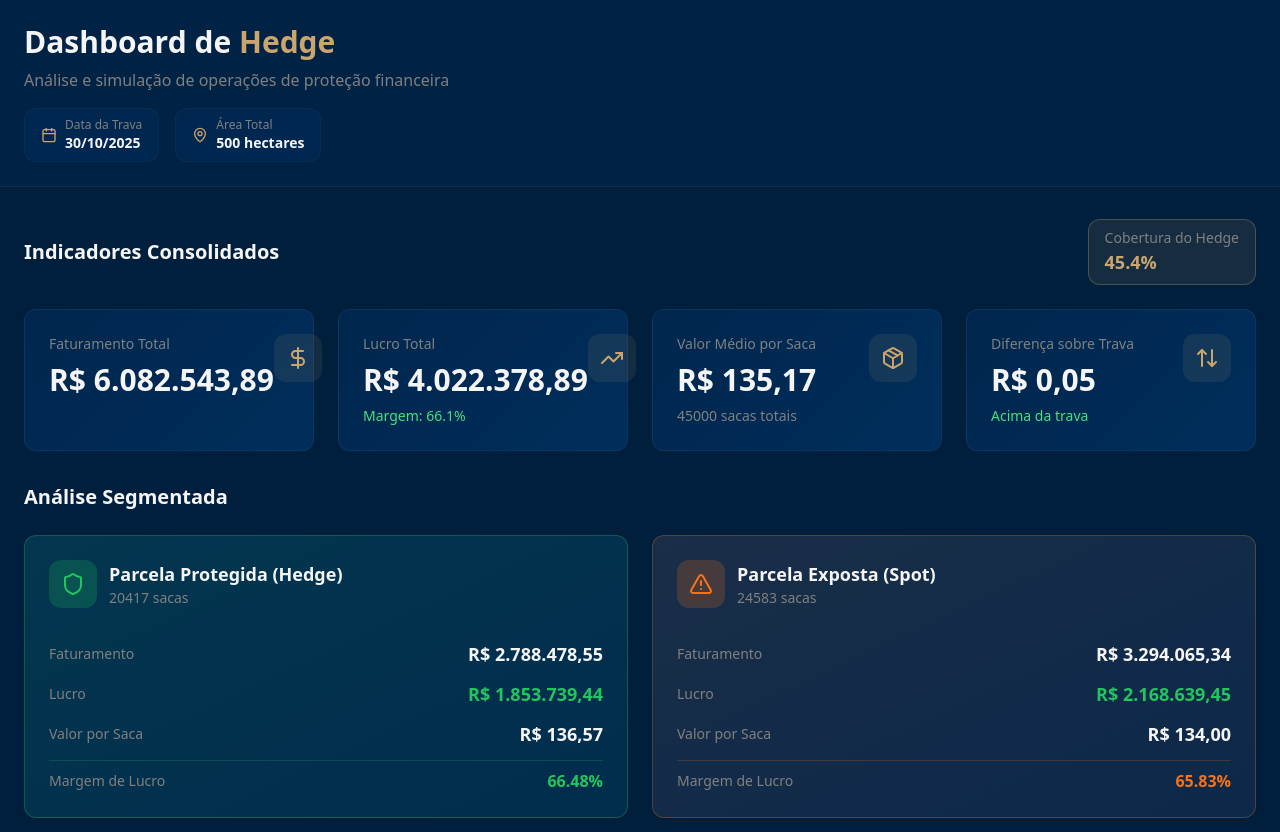
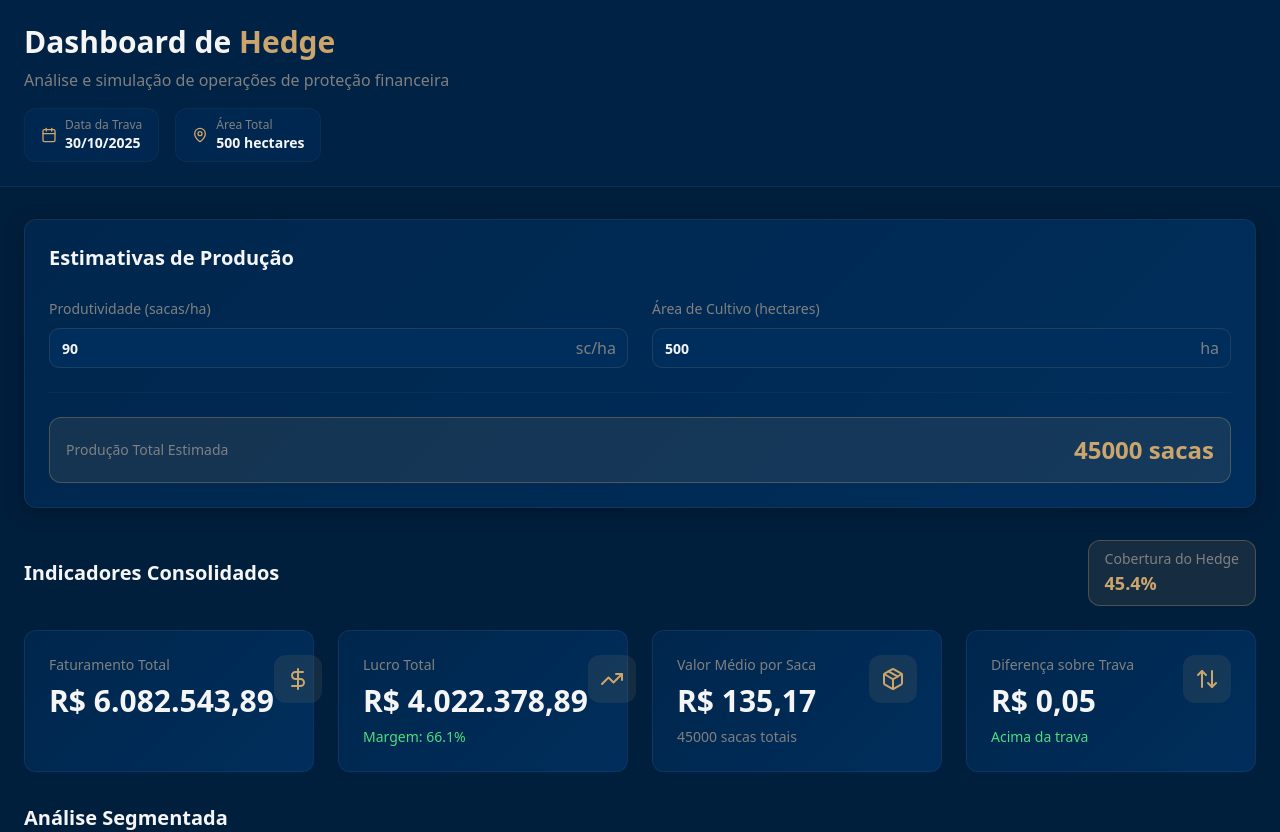
Before and after one commit to lucasbeccaa/hedge-viz-studio, a React (Vite) app: page / in a window 1280 px wide. Shown: the top 832 px of the page. Built offline with nearby package versions, Linux system fonts and the light colour scheme; the HTML template or start-up script is replaced by a standard one.

Commit message:
Add Estimativas section

```diff
--- a/src/pages/Index.tsx
+++ b/src/pages/Index.tsx
@@ -24,6 +24,10 @@ const Index = () => {
   const [precoSojaFisico, setPrecoSojaFisico] = useState(precoMercadoFisico.precoCIFSantos);
   const [dolarPtax, setDolarPtax] = useState(informacoesHedge.dolarPtax);
 
+  // Estados para estimativas de produção
+  const [sacasPorHectare, setSacasPorHectare] = useState(estimativas.sacasPorHectare);
+  const [areaCultivo, setAreaCultivo] = useState(estimativas.areaCultivo);
+
   // Estado para gerenciar cenários salvos
   const [scenarios, setScenarios] = useState<Scenario[]>([]);
 
@@ -35,8 +39,11 @@ const Index = () => {
   // Cálculo da quantidade de dólares baseado no valor da operação
   const quantidadeDolar = quantidadeBushel * travaNDFSoja;
 
+  // Cálculo da quantidade total de sacas baseado nos valores editáveis
+  const quantidadeSacas = sacasPorHectare * areaCultivo;
+
   // Custos da planilha (Custo Operacional por hectare * Área de cultivo)
-  const custosOperacional = custosCultivo.custoOperacional * estimativas.areaCultivo;
+  const custosOperacional = custosCultivo.custoOperacional * areaCultivo;
 
   // Cálculos dos KPIs conforme fórmula fornecida
   const calculaFaturamento = () => {
@@ -56,25 +63,25 @@ const Index = () => {
 
   // Cálculos separados: Parcela Protegida vs Parcela Exposta
   const bushelsParaSacas = quantidadeBushel / 2.204; // Sacas protegidas pelo hedge
-  const sacasExpostas = estimativas.quantidadeSacas - bushelsParaSacas; // Sacas sem proteção
-  const percentualCobertura = (bushelsParaSacas / estimativas.quantidadeSacas) * 100;
+  const sacasExpostas = quantidadeSacas - bushelsParaSacas; // Sacas sem proteção
+  const percentualCobertura = (bushelsParaSacas / quantidadeSacas) * 100;
 
   // Parcela Protegida (Hedge)
   const faturamentoProtegido = calculaFaturamento();
   const valorPorSacaProtegida = faturamentoProtegido / bushelsParaSacas;
-  const custoOperacionalProtegido = (bushelsParaSacas / estimativas.quantidadeSacas) * custosOperacional;
+  const custoOperacionalProtegido = (bushelsParaSacas / quantidadeSacas) * custosOperacional;
   const lucroProtegido = faturamentoProtegido - custoOperacionalProtegido;
 
   // Parcela Exposta (Spot)
   const faturamentoExpostoSpot = precoSojaFisico * sacasExpostas;
   const valorPorSacaSpot = precoSojaFisico;
-  const custoOperacionalExposto = (sacasExpostas / estimativas.quantidadeSacas) * custosOperacional;
+  const custoOperacionalExposto = (sacasExpostas / quantidadeSacas) * custosOperacional;
   const lucroExpostoSpot = faturamentoExpostoSpot - custoOperacionalExposto;
 
   // Totais Consolidados
   const faturamentoTotal = faturamentoProtegido + faturamentoExpostoSpot;
   const lucroTotal = lucroProtegido + lucroExpostoSpot;
-  const valorPorSaca = faturamentoTotal / estimativas.quantidadeSacas;
+  const valorPorSaca = faturamentoTotal / quantidadeSacas;
   const diferencaTravaCerealista = valorPorSacaProtegida - informacoesHedge.precoRealPorSaca;
 
   const formatCurrency = (value: number) => {
@@ -100,7 +107,7 @@ const Index = () => {
   // Calcular resultados para cada cenário
   const calculateScenarioResults = (scenario: Scenario): ScenarioResults => {
     const bushelsParaSacas = quantidadeBushel / 2.204;
-    const sacasExpostas = estimativas.quantidadeSacas - bushelsParaSacas;
+    const sacasExpostas = quantidadeSacas - bushelsParaSacas;
 
     // Parcela Protegida - usando fórmula correta
     const valorVendaSojaFisica = scenario.precoSojaFisico * bushelsParaSacas;
@@ -114,7 +121,7 @@ const Index = () => {
     // Totais
     const faturamento = faturamentoProtegido + faturamentoExpostoSpot;
     const lucro = faturamento - custosOperacional;
-    const valorSaca = faturamento / estimativas.quantidadeSacas;
+    const valorSaca = faturamento / quantidadeSacas;
     const margem = (lucro / faturamento) * 100;
     const roi = (lucro / custosOperacional) * 100;
 
@@ -160,7 +167,7 @@ const Index = () => {
                   <MapPin className="h-4 w-4 text-primary" />
                   <div>
                     <p className="text-xs text-muted-foreground">Área Total</p>
-                    <p className="font-semibold text-foreground">{estimativas.areaCultivo} hectares</p>
+                    <p className="font-semibold text-foreground">{areaCultivo} hectares</p>
                   </div>
                 </div>
               </div>
@@ -169,6 +176,31 @@ const Index = () => {
       </header>
 
       <main className="container mx-auto px-6 py-8 space-y-8">
+        {/* Seção de Estimativas de Produção */}
+        <section className="bg-gradient-card border border-border/50 rounded-lg shadow-card p-6">
+          <h2 className="text-xl font-semibold text-foreground mb-6">Estimativas de Produção</h2>
+          <div className="grid grid-cols-1 md:grid-cols-2 gap-6">
+            <EditableInput
+              label="Produtividade (sacas/ha)"
+              value={sacasPorHectare}
+              onChange={setSacasPorHectare}
+              suffix="sc/ha"
+            />
+            <EditableInput
+              label="Área de Cultivo (hectares)"
+              value={areaCultivo}
+              onChange={setAreaCultivo}
+              suffix="ha"
+            />
+          </div>
+          <div className="mt-6 pt-6 border-t border-border/30">
+            <div className="flex items-center justify-between bg-primary/10 rounded-lg p-4 border border-primary/30">
+              <span className="text-sm font-medium text-muted-foreground">Produção Total Estimada</span>
+              <span className="text-2xl font-bold text-primary">{formatNumber(quantidadeSacas, 0)} sacas</span>
+            </div>
+          </div>
+        </section>
+
         {/* KPIs Section - Totais Consolidados */}
         <section>
           <div className="flex items-center justify-between mb-6">
@@ -195,7 +227,7 @@ const Index = () => {
             <KPICard
               title="Valor Médio por Saca"
               value={formatCurrency(valorPorSaca)}
-              subtitle={`${formatNumber(estimativas.quantidadeSacas, 0)} sacas totais`}
+              subtitle={`${formatNumber(quantidadeSacas, 0)} sacas totais`}
               icon={Package}
               trend="neutral"
             />
```
